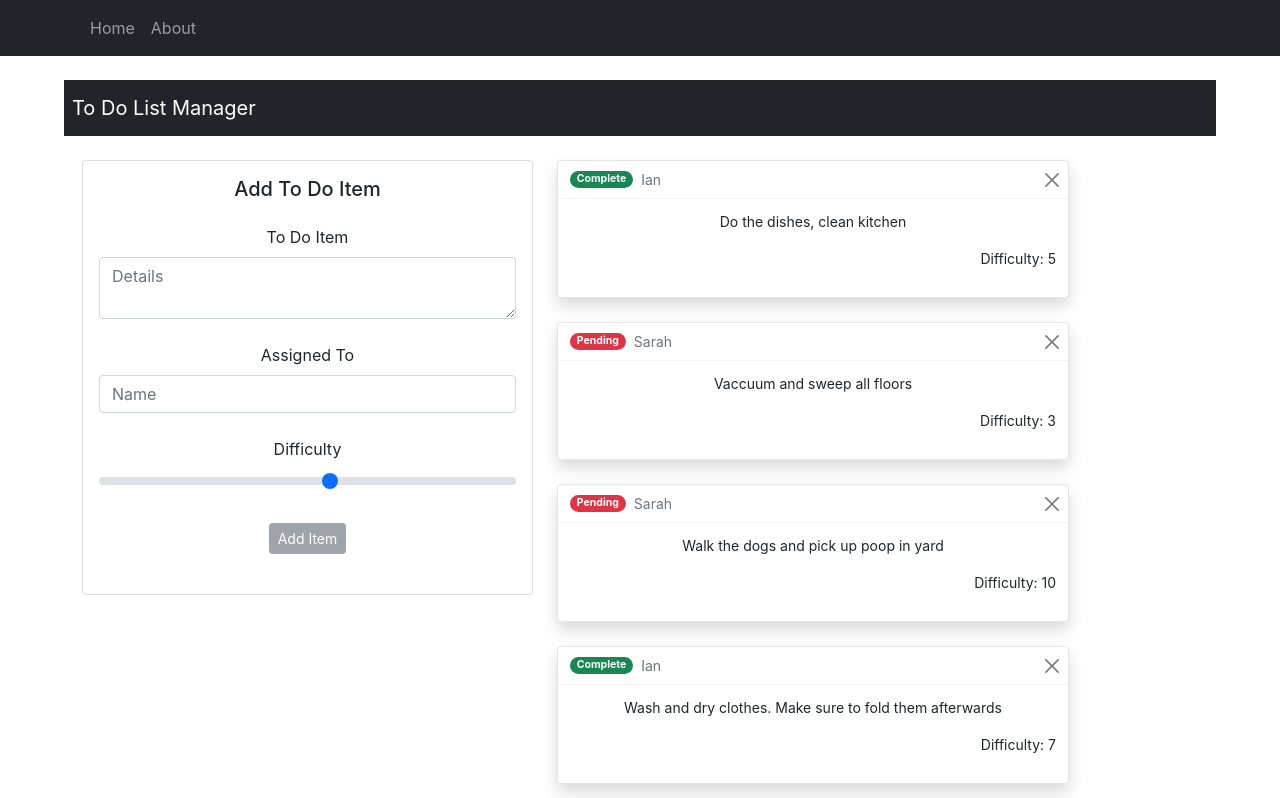
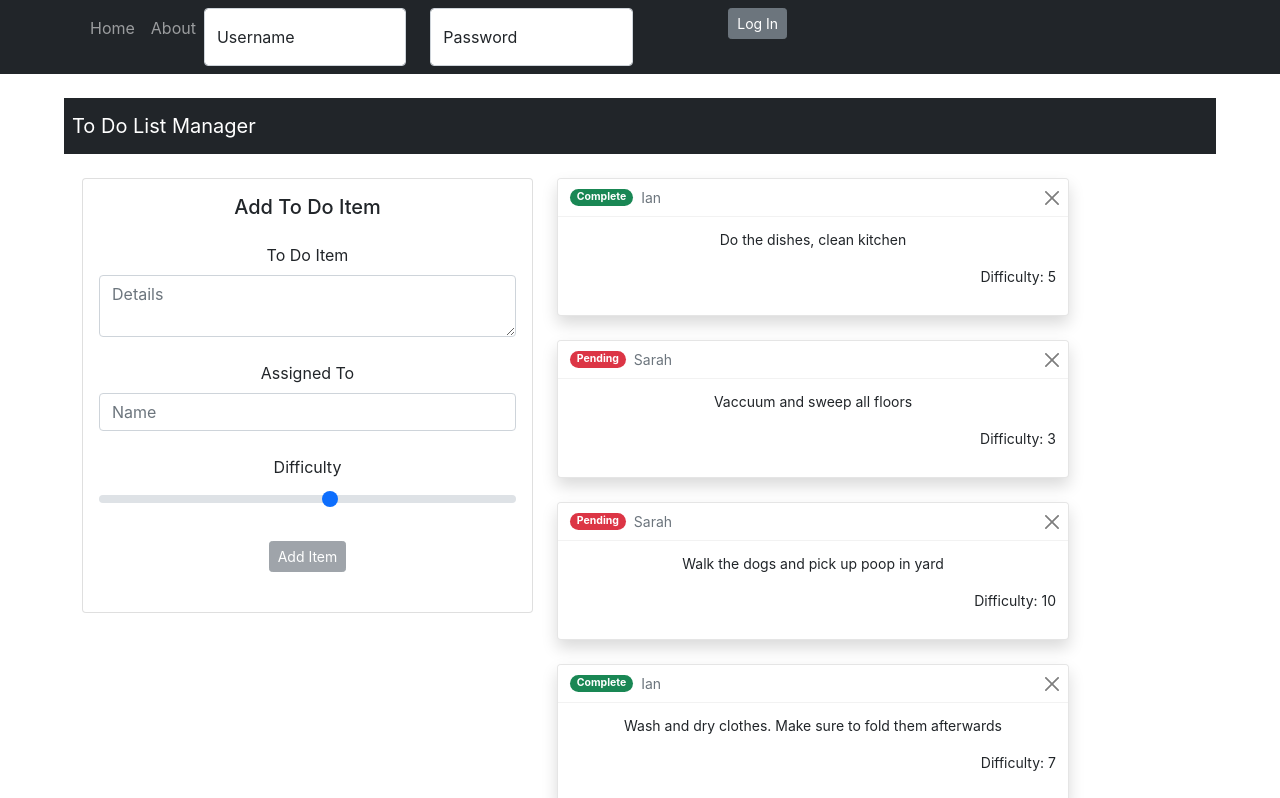
Before and after one commit to iwhitmor/to-do-app, a React (Create React App) app: page / in a window 1280 px wide. Shown: the top 798 px of the page. Built offline with nearby package versions, Linux system fonts and the light colour scheme.

Commit message:
add form for login to nav bar

```diff
--- a/src/App.js
+++ b/src/App.js
@@ -4,6 +4,7 @@ import Footer from './Components/Footer';
 import { Switch, Route } from 'react-router-dom';
 import Home from './Components/Main';
 import About from './Components/About';
+import Login from './Components/Auth/Login';
 
 function App() {
   return (
--- /dev/null
+++ b/src/Components/Auth/Login.css
@@ -0,0 +1,3 @@
+.loginForm {
+  margin-right: 0 auto;
+}
--- /dev/null
+++ b/src/Components/Auth/Login.js
@@ -0,0 +1,34 @@
+import { Form, Button, Row, Col, FloatingLabel } from "react-bootstrap";
+
+function handleSubmit(event) {
+  const form = event.target;
+  const { username, password } = form.elements;
+
+  const loginData = {
+    username: username.value,
+    password: password.value,
+  };
+  console.log(loginData);
+}
+
+export default function Login() {
+  return (
+    <Form className="loginForm" onSubmit={handleSubmit}>
+      <Row>
+        <Col>
+          <FloatingLabel controlId="floatingInput" label="Username">
+            <Form.Control type="text" name="username" placeholder="username" />
+          </FloatingLabel>
+        </Col>
+        <Col>
+          <FloatingLabel controlId="floatingInput" label="Password">
+            <Form.Control type="text" name="password" placeholder="password" />
+          </FloatingLabel>
+        </Col>
+        <Col>
+          <Button variant="secondary" size="sm" type="submit">Log In</Button>
+        </Col>
+      </Row>
+    </Form>
+  )
+}
--- a/src/Components/Header.js
+++ b/src/Components/Header.js
@@ -2,6 +2,7 @@ import React from 'react';
 import { Nav, Navbar, Container } from 'react-bootstrap';
 import { Link } from 'react-router-dom';
 import useAuth from './Hooks/useAuth';
+import Login from './Auth/Login'
 
 function Header() {
 
@@ -14,6 +15,7 @@ function Header() {
           <Nav className="me-auto">
             <Nav.Link as={Link} to="/">Home</Nav.Link>
             <Nav.Link as={Link} to="/about">About</Nav.Link>
+            <Login />
           </Nav>
         </Container>
       </Navbar>
```
